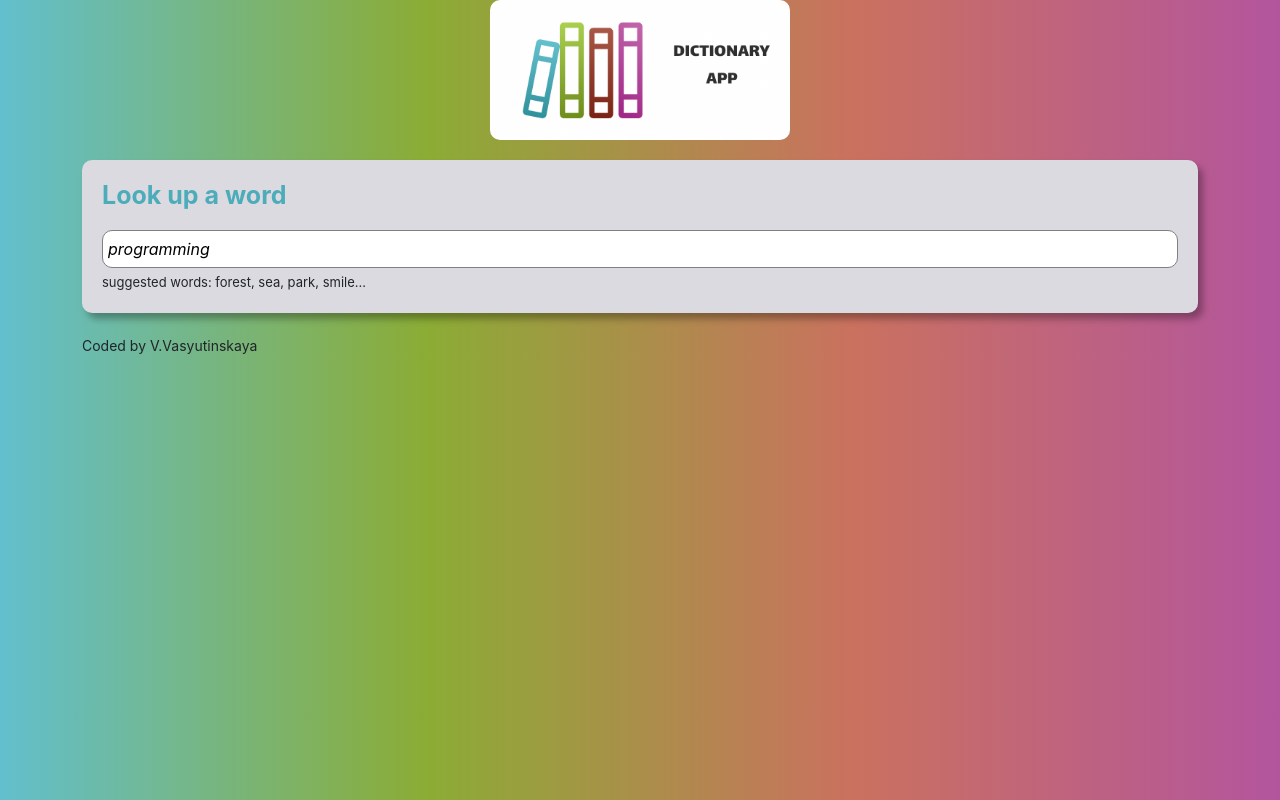
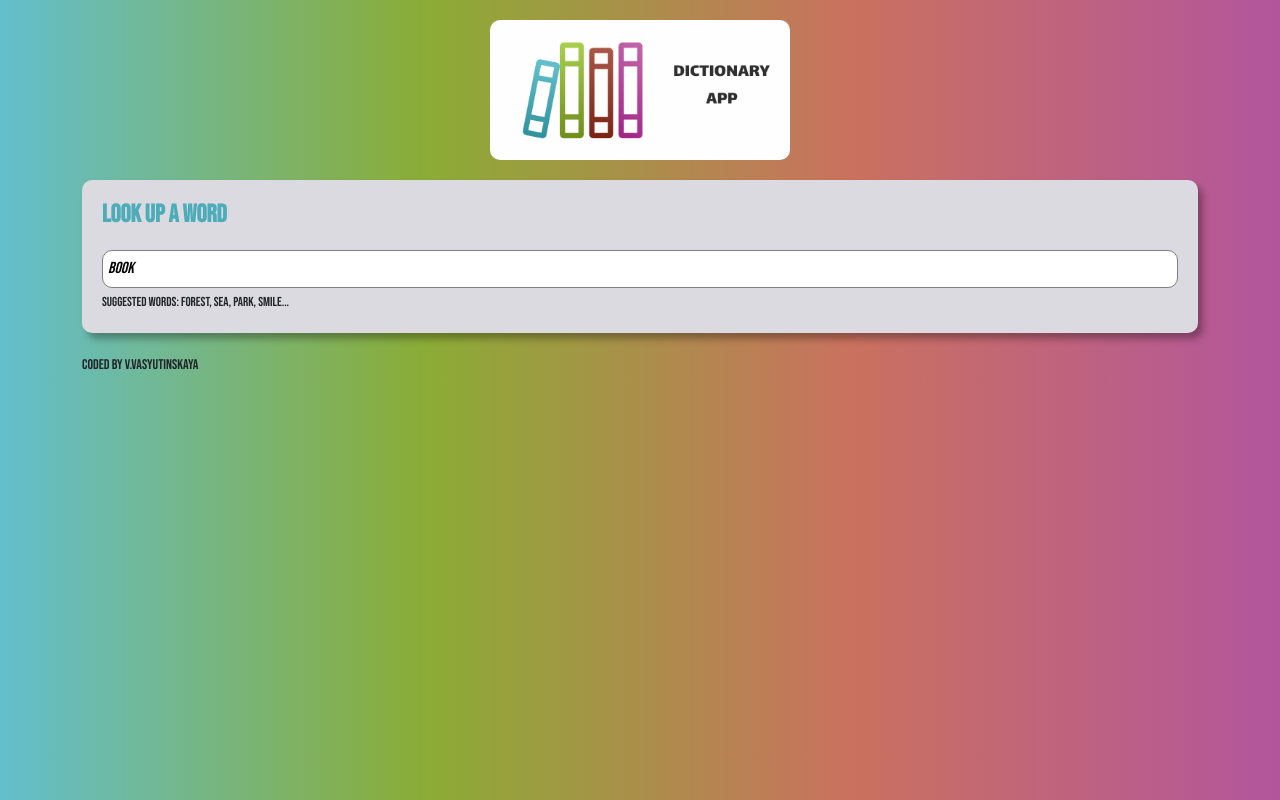
Before and after one commit to ViktoriaVasyutinskaya/react-dictionary-app, a React (Create React App) app: page / in a window 1280 px wide. Built offline with nearby package versions, Linux system fonts and the light colour scheme; no server answers.

Commit message:
added new font

```diff
--- a/public/index.html
+++ b/public/index.html
@@ -34,6 +34,12 @@
       src="https://kit.fontawesome.com/fc4b2773f3.js"
       crossorigin="anonymous"
     ></script>
+    <link rel="preconnect" href="https://fonts.googleapis.com" />
+    <link rel="preconnect" href="https://fonts.gstatic.com" crossorigin />
+    <link
+      href="https://fonts.googleapis.com/css2?family=Bebas+Neue&display=swap"
+      rel="stylesheet"
+    />
     <title>React Dictionary App</title>
   </head>
   <body>
--- a/src/App.css
+++ b/src/App.css
@@ -6,6 +6,7 @@
     #ca715f,
     #b3559d
   );
+  font-family: "Bebas Neue", cursive;
 }
 a {
   color: forestgreen;
@@ -64,9 +65,8 @@
   line-height: 1.5;
   font-weight: bold;
 }
-
 .example {
-  font-size: 14px;
+  font-size: 18px;
   font-style: italic;
   margin-top: 10px;
   color: #a7338d;
@@ -77,10 +77,13 @@
 }
 
 .Synonyms li {
-  font-size: 12px;
+  font-size: 18px;
+  font-weight: bold;
+  opacity: 0.6;
   display: inline-block;
   padding-right: 10px;
   line-height: 1;
+  margin-bottom: 10px;
 }
 .Dictionary h1 {
   font-size: 25px;
@@ -90,6 +93,6 @@
 .App-logo {
   max-width: 300px;
   display: block;
-  margin: 0 auto;
+  margin: 20px auto;
   border-radius: 10px;
 }
--- a/src/App.js
+++ b/src/App.js
@@ -10,7 +10,7 @@
           <img src={logo1} className="App-logo img-fluid" alt="logo" />
         </header>
         <main>
-          <Dictionary defaultKeyword="programming" />
+          <Dictionary defaultKeyword="book" />
         </main>
         <footer>
           <small>Coded by V.Vasyutinskaya</small>
--- a/src/Phonetics.js
+++ b/src/Phonetics.js
@@ -4,7 +4,7 @@
   return (
     <div className="Phonetics">
       <a href={props.phonetics.audio} target="_blank" rel="noreferrer">
-        Listen
+        🔈
       </a>
       <span className="text">{props.phonetics.text}</span>
     </div>
```
